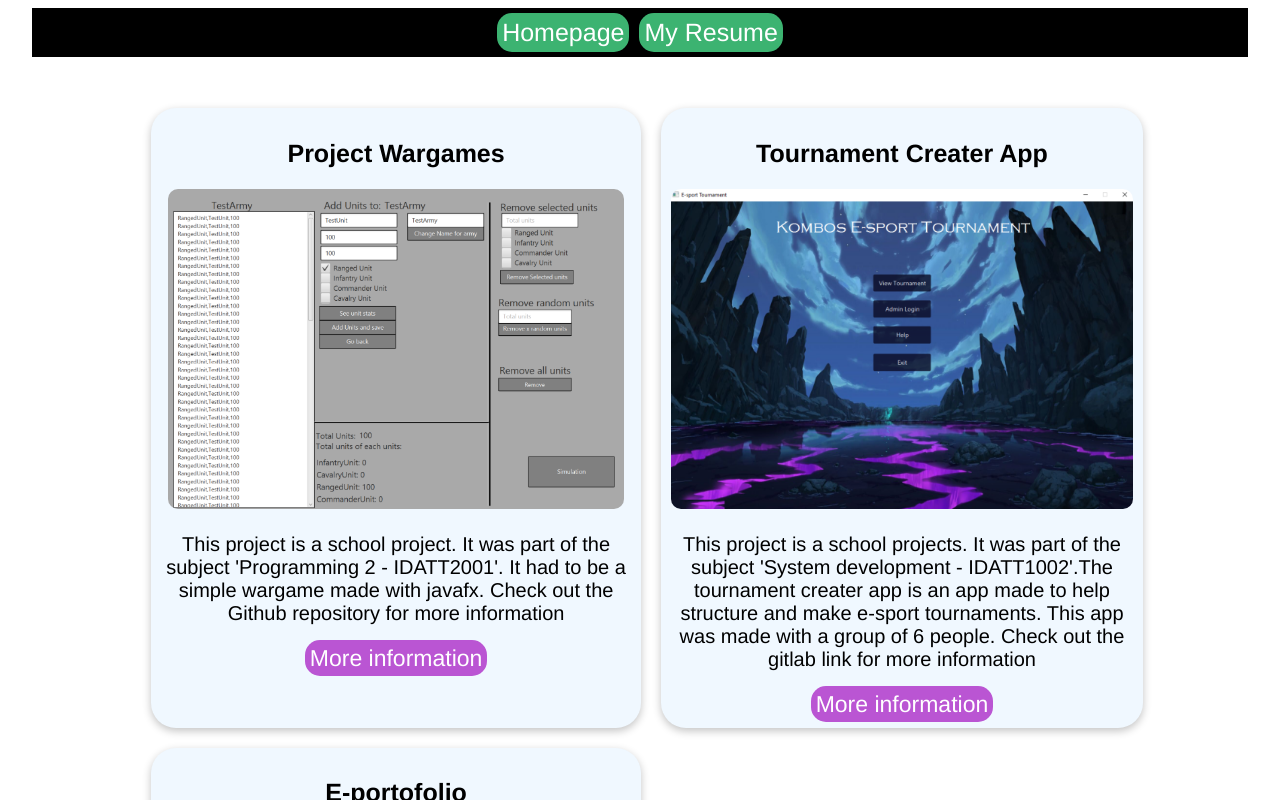
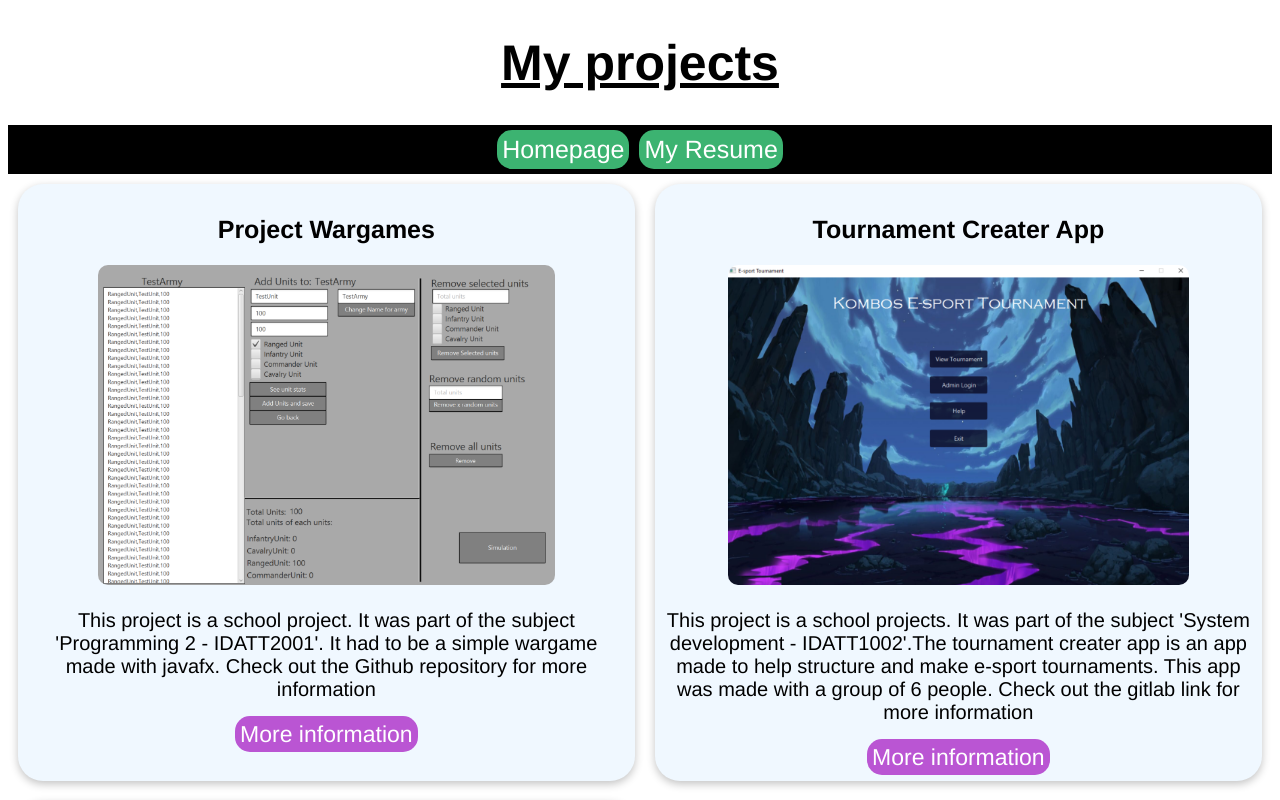
Before and after one commit to Jonabarce/Eportfolio, a Vue app: page /projects in a window 1280 px wide. Shown: the top 800 px of the page. Built offline with nearby package versions, Linux system fonts and the light colour scheme.

Commit message:
Update ProjectpageView.vue

```diff
--- a/src/views/ProjectpageView.vue
+++ b/src/views/ProjectpageView.vue
@@ -1,12 +1,9 @@
 <template>
-    <body>
-        <div class="header">
-            <Header></Header>
-        </div>
-        <div class="main-container">
-            <ProjectCard></ProjectCard>
-        </div>
-    </body>
+    <h1>My projects</h1>
+    <Header></Header>
+    <div class="main-container">
+        <ProjectCard></ProjectCard>
+    </div>
 </template>
 
 
@@ -32,22 +29,10 @@ export default{
 
 <style scoped>
 .main-container{
+    display: flex;
+    justify-content: center;
     align-items: center;
     flex-wrap: wrap;
-    margin-top: 90px;
-    width: 80%;
-}
-
-body{
-    display: flex;
-    justify-content: center;
-}
-
-.header{
-    position: fixed;
-    margin: 0 auto;
-    width: 95%;
-    height: 90%;
 }
 
 h1{
```
